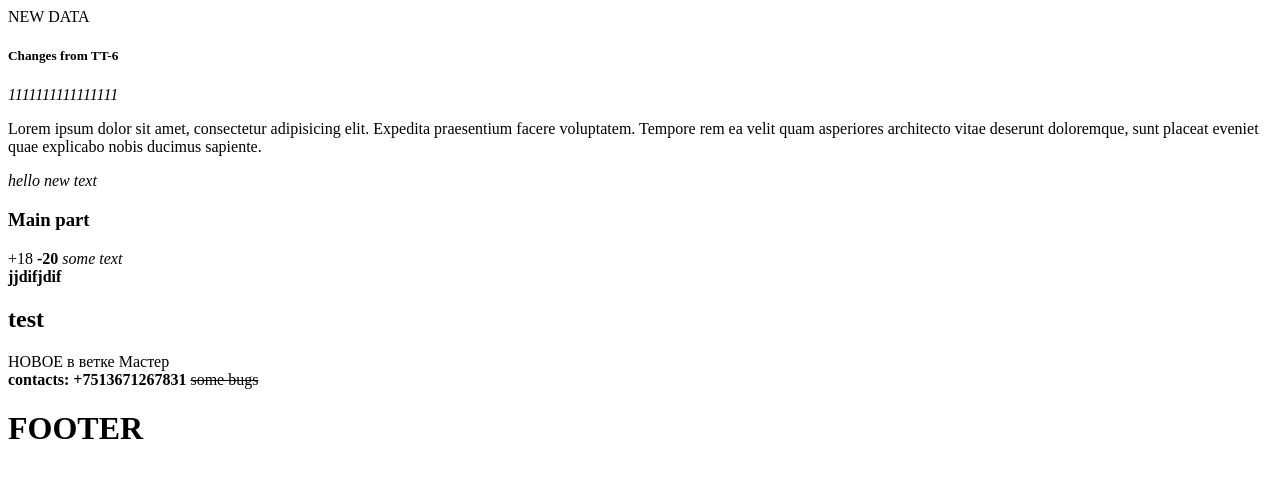
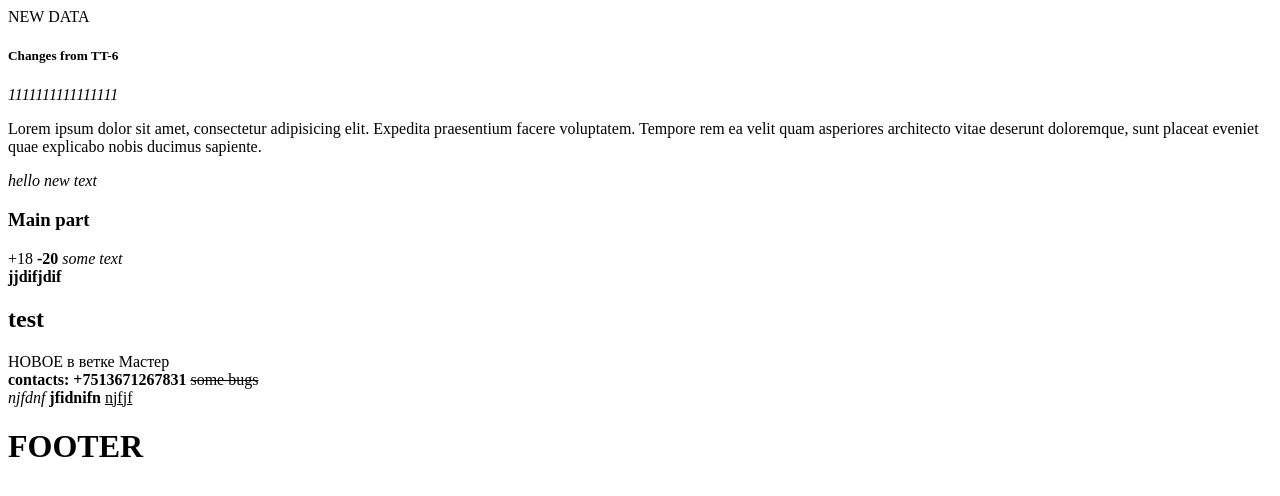
Before and after one commit to likermusic/test-github-2025, a plain HTML site: page index.html in a window 1280 px wide. Drawn offline with Linux system fonts and the light colour scheme.

Commit message:
finish section

```diff
--- a/index.html
+++ b/index.html
@@ -31,6 +31,11 @@
   </main>
   <b>contacts: +7513671267831</b>
   <s>some bugs</s>
+  <div>
+    <i>njfdnf</i>
+    <b>jfidnifn</b>
+    <u>njfjf</u>
+  </div>
   <footer>
     <h1>FOOTER</h1>
   </footer>
```
